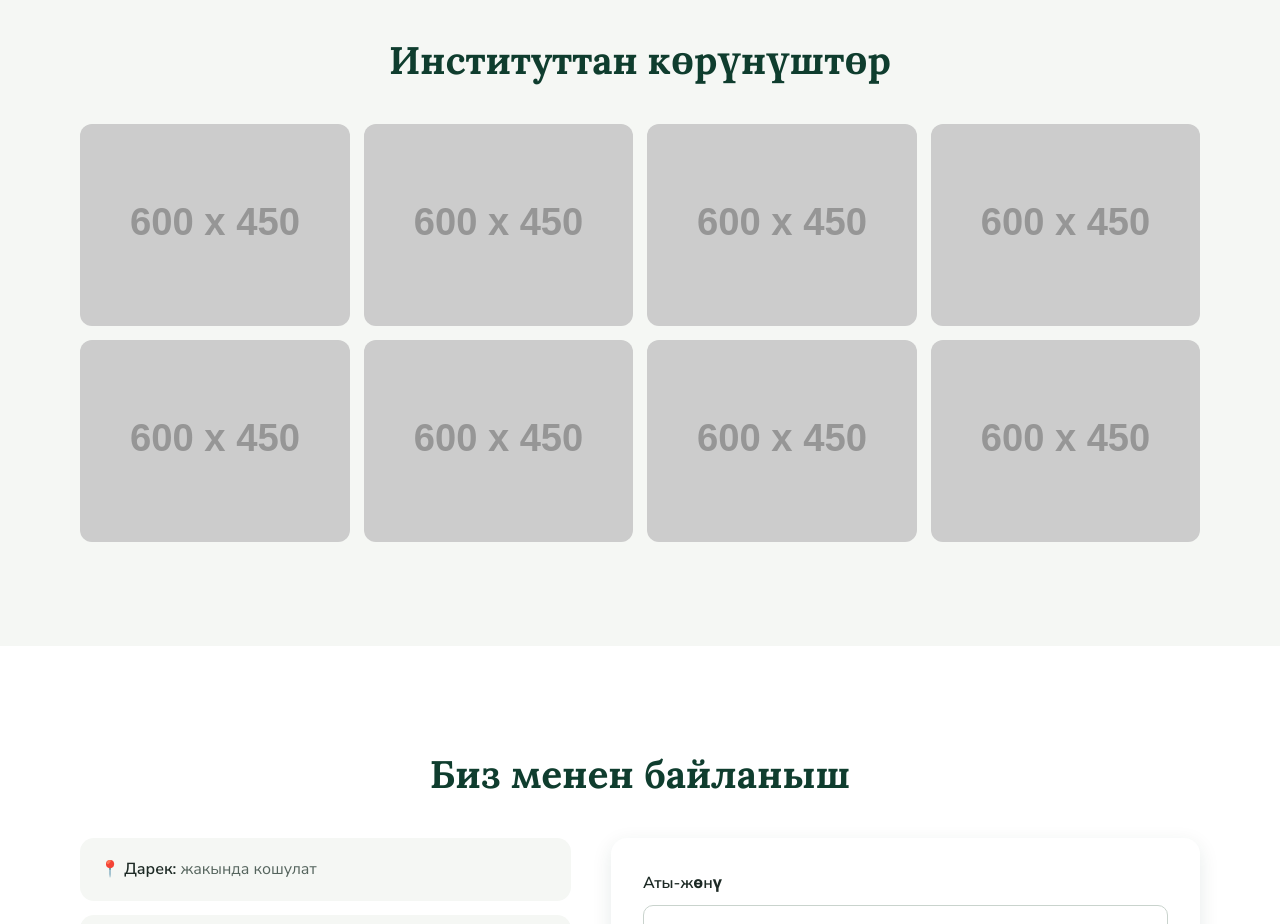
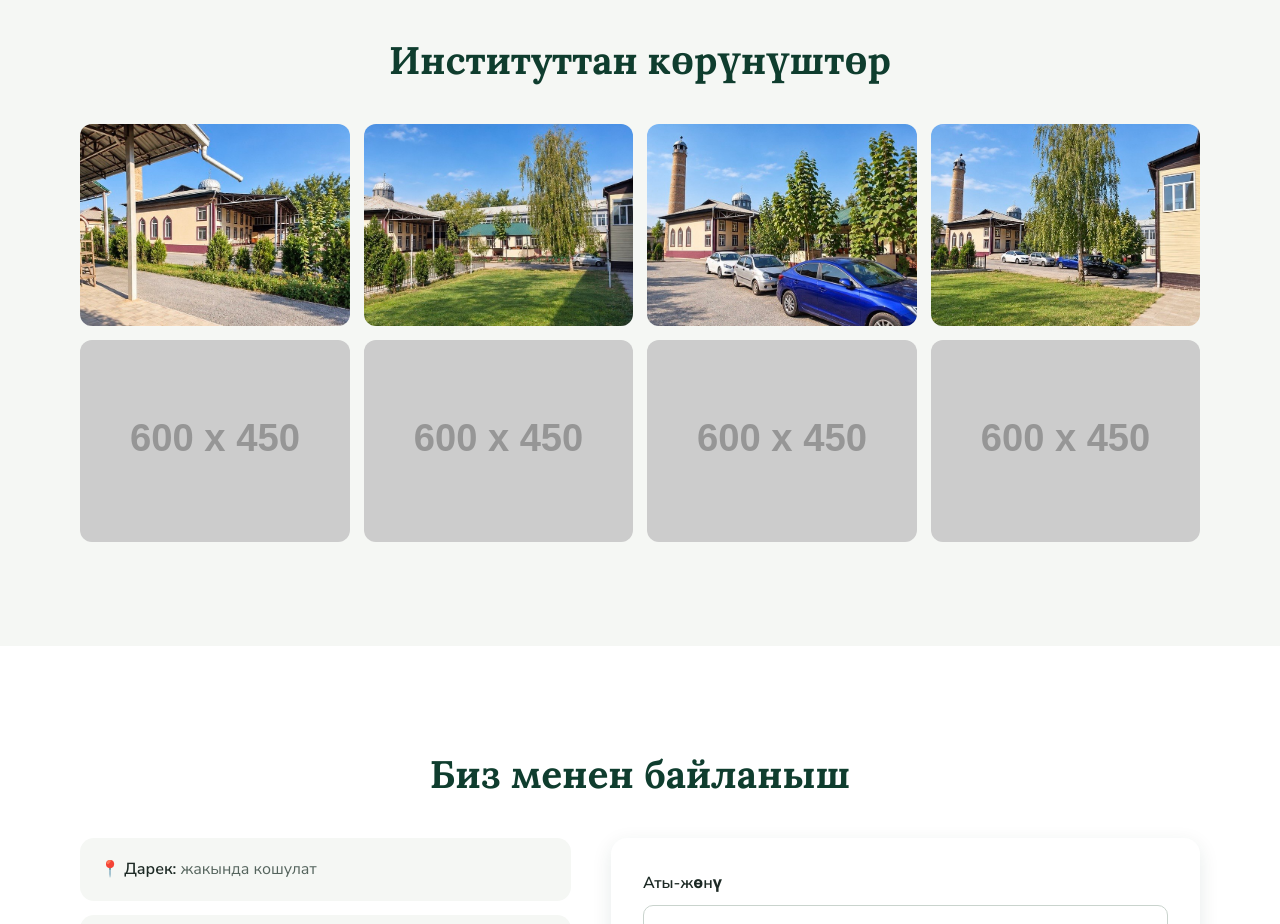
Before and after one commit to khaziretgulmirzaev-oss/khaziret, a plain HTML site: page index.html in a window 1280 px wide. Shown: the part 4980-5904 px from the top of the page. Drawn offline with Linux system fonts and the light colour scheme; placeholder pictures from the web are drawn by us.

Commit message:
first commit

```diff
--- a/index.html
+++ b/index.html
@@ -175,10 +175,10 @@
   <div class="container">
     <h2 class="center">Институттан көрүнүштөр</h2>
     <div class="gallery">
-      <img src="https://placehold.co/600x450/0f3d2e/d4af37?text=1" alt="Институттан көрүнүш 1 (орун)">
-      <img src="https://placehold.co/600x450/17543f/ffffff?text=2" alt="Институттан көрүнүш 2 (орун)">
-      <img src="https://placehold.co/600x450/0f3d2e/d4af37?text=3" alt="Институттан көрүнүш 3 (орун)">
-      <img src="https://placehold.co/600x450/17543f/ffffff?text=4" alt="Институттан көрүнүш 4 (орун)">
+      <img src="фото/photo_1_2026-10-05_09-30-03.jpg" alt="Институттан көрүнүш 1 (орун)">
+      <img src="фото/photo_2_2026-10-05_09-30-03.jpg" alt="Институттан көрүнүш 2 (орун)">
+      <img src="фото/photo_3_2026-10-05_09-30-03.jpg" alt="Институттан көрүнүш 3 (орун)">
+      <img src="фото/photo_2026-10-05_09-21-42.jpg" alt="Институттан көрүнүш 4 (орун)">
       <img src="https://placehold.co/600x450/0f3d2e/d4af37?text=5" alt="Институттан көрүнүш 5 (орун)">
       <img src="https://placehold.co/600x450/17543f/ffffff?text=6" alt="Институттан көрүнүш 6 (орун)">
       <img src="https://placehold.co/600x450/0f3d2e/d4af37?text=7" alt="Институттан көрүнүш 7 (орун)">
```
Also changed, not shown: фото/WhatsApp Image 2026-09-30 at 19.20.29 (1).jpeg (deleted), фото/WhatsApp Image 2026-09-30 at 19.20.29 (2).jpeg (deleted), фото/WhatsApp Image 2026-09-30 at 19.20.29.jpeg (deleted), фото/photo_1_2026-10-05_09-30-03.jpg (added), фото/photo_2026-10-05_09-21-42.jpg (added), фото/photo_2_2026-10-05_09-30-03.jpg (added), фото/photo_3_2026-10-05_09-30-03.jpg (added), 2 other files.
